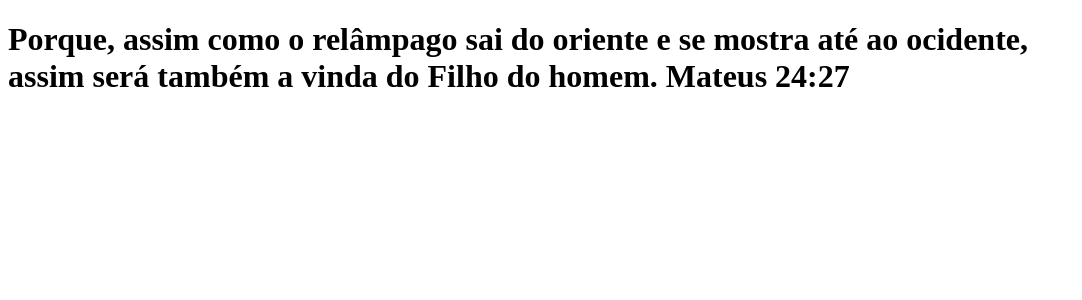
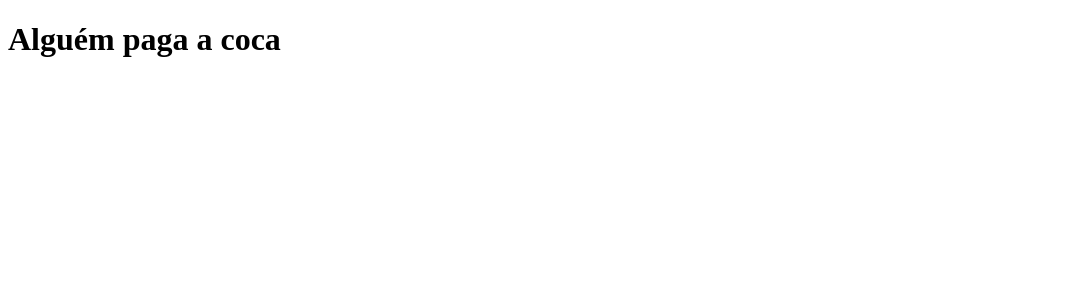
Before and after one commit to rafaeldreyer/tabnews-study, a Next.js app: page / in a window 1280 px wide. Shown: the top 300 px of the page, without its empty margins (0-1082 px from the left). Built offline with nearby package versions, Linux system fonts and the light colour scheme.

Commit message:
atualizacao de frase

```diff
--- a/pages/index.js
+++ b/pages/index.js
@@ -1,7 +1,5 @@
 function Home() {
-    return <h1> Porque, assim como o relâmpago sai
-                do oriente e se mostra até ao ocidente, <br></br>
-                assim será também a vinda do Filho do homem. Mateus 24:27
+    return <h1> Alguém paga a coca
             </h1>
 }
 
```
